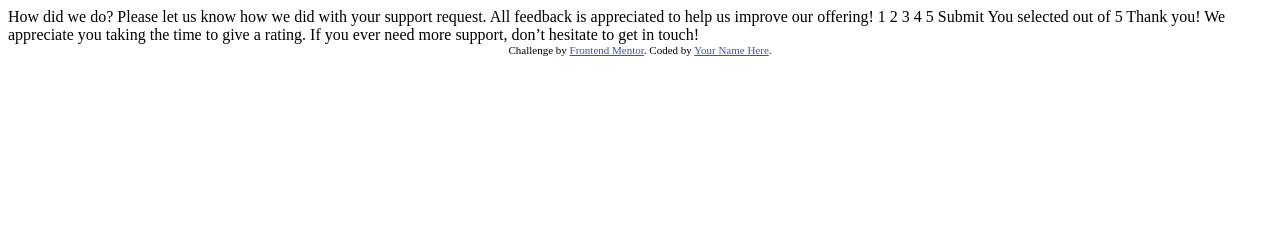
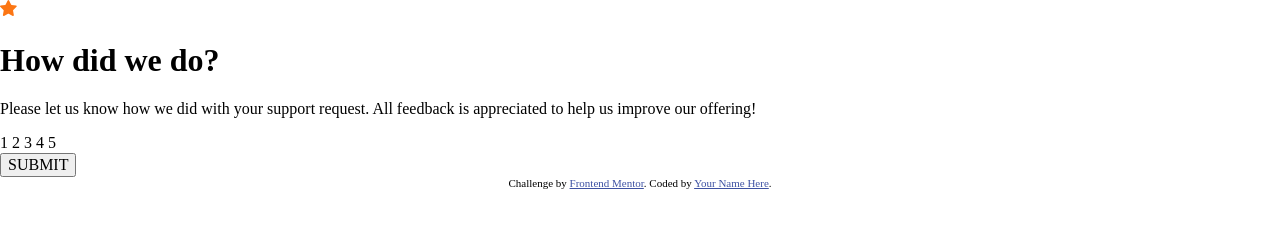
Before and after one commit to AmmarMKamel/interactive-rating-component, a plain HTML site: page index.html in a window 1280 px wide. Drawn offline with Linux system fonts and the light colour scheme.

Commit message:
Finish rating HTML page

```diff
--- /dev/null
+++ b/css/styles-mobile.css
@@ -0,0 +1,8 @@
+footer {
+    font-size: 11px;
+    text-align: center;
+}
+
+footer a {
+    color: hsl(228, 45%, 44%);
+}
--- a/index.html
+++ b/index.html
@@ -1,51 +1,42 @@
 <!DOCTYPE html>
 <html lang="en">
-<head>
-    <meta charset="UTF-8">
-    <meta name="viewport" content="width=device-width, initial-scale=1.0">
-    <link rel="icon" type="image/png" sizes="32x32" href="./images/favicon-32x32.png">
+  <head>
+    <meta charset="UTF-8" />
+    <meta name="viewport" content="width=device-width, initial-scale=1.0" />
+    <link
+      rel="icon"
+      type="image/png"
+      sizes="32x32"
+      href="./images/favicon-32x32.png"
+    />
+    <link rel="stylesheet" href="./css/normalize.css" />
+    <link rel="stylesheet" href="./css/styles-mobile.css" />
     <title>Frontend Mentor | Interactive rating component</title>
-    <style>
-        .attribution {
-            font-size: 11px;
-            text-align: center;
-        }
-
-        .attribution a {
-            color: hsl(228, 45%, 44%);
-        }
-    </style>
-</head>
-<body>
-
-<!-- Rating state start -->
-
-How did we do?
-
-Please let us know how we did with your support request. All feedback is appreciated
-to help us improve our offering!
-
-1 2 3 4 5
-
-Submit
-
-<!-- Rating state end -->
-
-<!-- Thank you state start -->
-
-You selected <!-- Add rating here --> out of 5
-
-Thank you!
-
-We appreciate you taking the time to give a rating. If you ever need more support,
-don’t hesitate to get in touch!
-
-<!-- Thank you state end -->
-
-
-<div class="attribution">
-    Challenge by <a href="https://www.frontendmentor.io?ref=challenge" target="_blank">Frontend Mentor</a>.
-    Coded by <a href="#">Your Name Here</a>.
-</div>
-</body>
+  </head>
+  <body>
+    <main>
+      <div>
+        <img src="./images/icon-star.svg" alt="Star" />
+      </div>
+      <h1>How did we do?</h1>
+      <p>
+        Please let us know how we did with your support request. All feedback is
+        appreciated to help us improve our offering!
+      </p>
+      <div>
+        <span>1</span>
+        <span>2</span>
+        <span>3</span>
+        <span>4</span>
+        <span>5</span>
+      </div>
+      <button>SUBMIT</button>
+    </main>
+    <footer>
+      Challenge by
+      <a href="https://www.frontendmentor.io?ref=challenge" target="_blank"
+        >Frontend Mentor</a
+      >. Coded by <a href="#">Your Name Here</a>.
+    </footer>
+  </body>
 </html>
```
Also changed, not shown: thank-you.html (added, +21 -0 lines).
